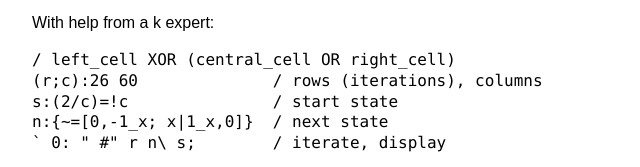
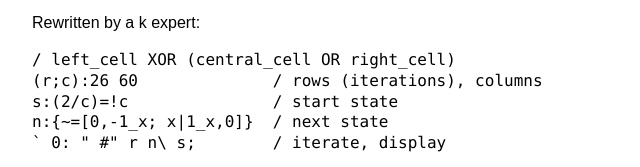
Before and after one commit to chrispsn/solarpunk, a plain HTML site: page index.html in a window 1280 px wide. Shown: the part 896-1063 px from the top of the page, 308-948 px from the left. Drawn offline with Linux system fonts and the light colour scheme.

Commit message:
Update index.html

```diff
--- a/index.html
+++ b/index.html
@@ -51,7 +51,7 @@ n:{{~x=y|z} .' 3':0,x,0} / next state
 ` 0: " #" r n\ s;        / iterate, display
 </pre></code>
 
-                <p>With help from a k expert:</p>
+                <p>Rewritten by a k expert:</p>
                 <code><pre>
 / left_cell XOR (central_cell OR right_cell)
 (r;c):26 60              / rows (iterations), columns
```
